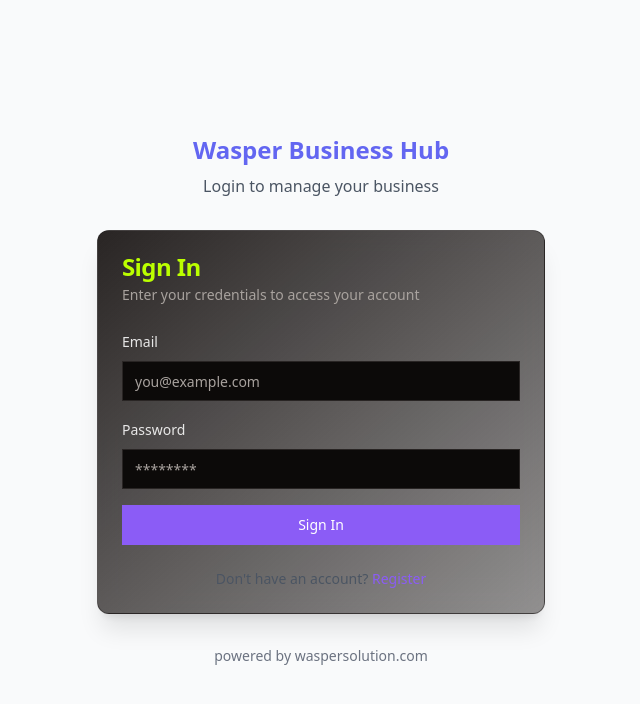
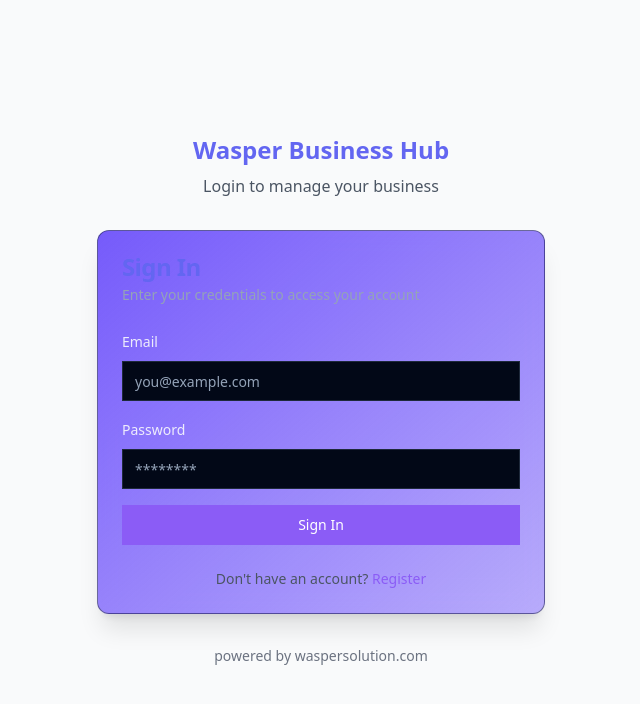
Before and after one commit to waspersolution/wasper-business-hub-windsf, a React (Vite) app: page /login in a window 1280 px wide. Shown: the top 704 px of the page, without its empty margins (319-959 px from the left). Built offline with nearby package versions, Linux system fonts and the light colour scheme; the HTML template or start-up script is replaced by a standard one.

Commit message:
Revert color and design changes
Reverts the color and design changes made in the previous commit.

```diff
--- a/src/components/ui/button.tsx
+++ b/src/components/ui/button.tsx
@@ -1,4 +1,3 @@
-
 import * as React from "react"
 import { Slot } from "@radix-ui/react-slot"
 import { cva, type VariantProps } from "class-variance-authority"
@@ -10,7 +9,7 @@ const buttonVariants = cva(
   {
     variants: {
       variant: {
-        default: "bg-inventory-yellow text-black hover:bg-inventory-yellow/90",
+        default: "bg-primary text-primary-foreground hover:bg-primary/90",
         destructive:
           "bg-destructive text-destructive-foreground hover:bg-destructive/90",
         outline:
@@ -18,10 +17,10 @@ const buttonVariants = cva(
         secondary:
           "bg-secondary text-secondary-foreground hover:bg-secondary/80",
         ghost: "hover:bg-accent hover:text-accent-foreground",
-        link: "text-inventory-yellow underline-offset-4 hover:underline",
-        success: "bg-green-500 text-black hover:bg-green-600",
+        link: "text-primary underline-offset-4 hover:underline",
+        success: "bg-green-500 text-white hover:bg-green-600",
         info: "bg-blue-500 text-white hover:bg-blue-600",
-        warning: "bg-amber-500 text-black hover:bg-amber-600",
+        warning: "bg-amber-500 text-white hover:bg-amber-600",
         danger: "bg-red-500 text-white hover:bg-red-600",
       },
       size: {
--- a/src/components/ui/card.tsx
+++ b/src/components/ui/card.tsx
@@ -36,7 +36,7 @@ const CardTitle = React.forwardRef<
   <h3
     ref={ref}
     className={cn(
-      "text-2xl font-semibold leading-none tracking-tight text-inventory-yellow",
+      "text-2xl font-semibold leading-none tracking-tight text-wasper-primary",
       className
     )}
     {...props}
--- a/src/components/ui/table.tsx
+++ b/src/components/ui/table.tsx
@@ -73,7 +73,7 @@ const TableHead = React.forwardRef<
   <th
     ref={ref}
     className={cn(
-      "h-12 px-4 text-left align-middle font-medium text-inventory-yellow [&:has([role=checkbox])]:pr-0",
+      "h-12 px-4 text-left align-middle font-medium text-wasper-primary [&:has([role=checkbox])]:pr-0",
       className
     )}
     {...props}
--- a/src/index.css
+++ b/src/index.css
@@ -5,43 +5,6 @@
 
 @layer base {
   :root {
-    --background: 20 14% 4%;
-    --foreground: 60 9.1% 97.8%;
-
-    --card: 20 14% 4%;
-    --card-foreground: 60 9.1% 97.8%;
-
-    --popover: 20 14% 4%;
-    --popover-foreground: 60 9.1% 97.8%;
-
-    /* Updated to match the bright lime green from the reference */
-    --primary: 72 100% 50%;
-    --primary-foreground: 20 14% 4%;
-
-    --secondary: 12 6.5% 15.1%;
-    --secondary-foreground: 60 9.1% 97.8%;
-
-    --muted: 12 6.5% 15.1%;
-    --muted-foreground: 24 5.4% 63.9%;
-
-    /* Accent colors for highlights */
-    --accent: 72 100% 50%;
-    --accent-foreground: 20 14% 4%;
-
-    --destructive: 0 72.2% 50.6%;
-    --destructive-foreground: 60 9.1% 97.8%;
-
-    --border: 12 6.5% 15.1%;
-    --input: 12 6.5% 15.1%;
-    --ring: 72 100% 50%;
-
-    /* Custom colors for charts and stats */
-    --chart-green: 78 100% 42%;
-    --chart-red: 0 80% 40%;
-    --chart-yellow: 45 100% 50%;
-  }
-
-  .dark {
     --background: 222.2 84% 4.9%;
     --foreground: 210 40% 98%;
 
@@ -69,15 +32,6 @@
     --border: 217.2 32.6% 17.5%;
     --input: 217.2 32.6% 17.5%;
     --ring: 227 70% 67%;
-
-    --sidebar-background: 240 10% 10%;
-    --sidebar-foreground: 240 40% 98%;
-    --sidebar-primary: 227 70% 67%;
-    --sidebar-primary-foreground: 0 0% 100%;
-    --sidebar-accent: 240 10% 20%;
-    --sidebar-accent-foreground: 240 40% 98%;
-    --sidebar-border: 240 10% 20%;
-    --sidebar-ring: 227 70% 67%;
   }
 }
 
@@ -108,7 +62,7 @@
   }
 
   .status-high {
-    @apply bg-[#BBFF00] text-black px-2 py-0.5 rounded text-xs font-medium;
+    @apply bg-green-500 text-white px-2 py-0.5 rounded text-xs font-medium;
   }
 
   .status-low {
--- a/tailwind.config.ts
+++ b/tailwind.config.ts
@@ -1,4 +1,3 @@
-
 import type { Config } from "tailwindcss";
 
 export default {
@@ -63,23 +62,7 @@ export default {
           warning: '#F59E0B',
           error: '#EF4444',
           info: '#3B82F6',
-        },
-        sidebar: {
-          DEFAULT: 'hsl(var(--sidebar-background))',
-          foreground: 'hsl(var(--sidebar-foreground))',
-          primary: 'hsl(var(--sidebar-primary))',
-          'primary-foreground': 'hsl(var(--sidebar-primary-foreground))',
-          accent: 'hsl(var(--sidebar-accent))',
-          'accent-foreground': 'hsl(var(--sidebar-accent-foreground))',
-          border: 'hsl(var(--sidebar-border))',
-          ring: 'hsl(var(--sidebar-ring))'
-        },
-        'inventory-yellow': '#BBFF00',
-        'inventory-dark': '#0a0a0a',
-        'inventory-card': '#1a1a1a',
-        'chart-green': 'hsl(var(--chart-green))',
-        'chart-red': 'hsl(var(--chart-red))',
-        'chart-yellow': 'hsl(var(--chart-yellow))',
+        }
       },
       borderRadius: {
         lg: 'var(--radius)',
```
